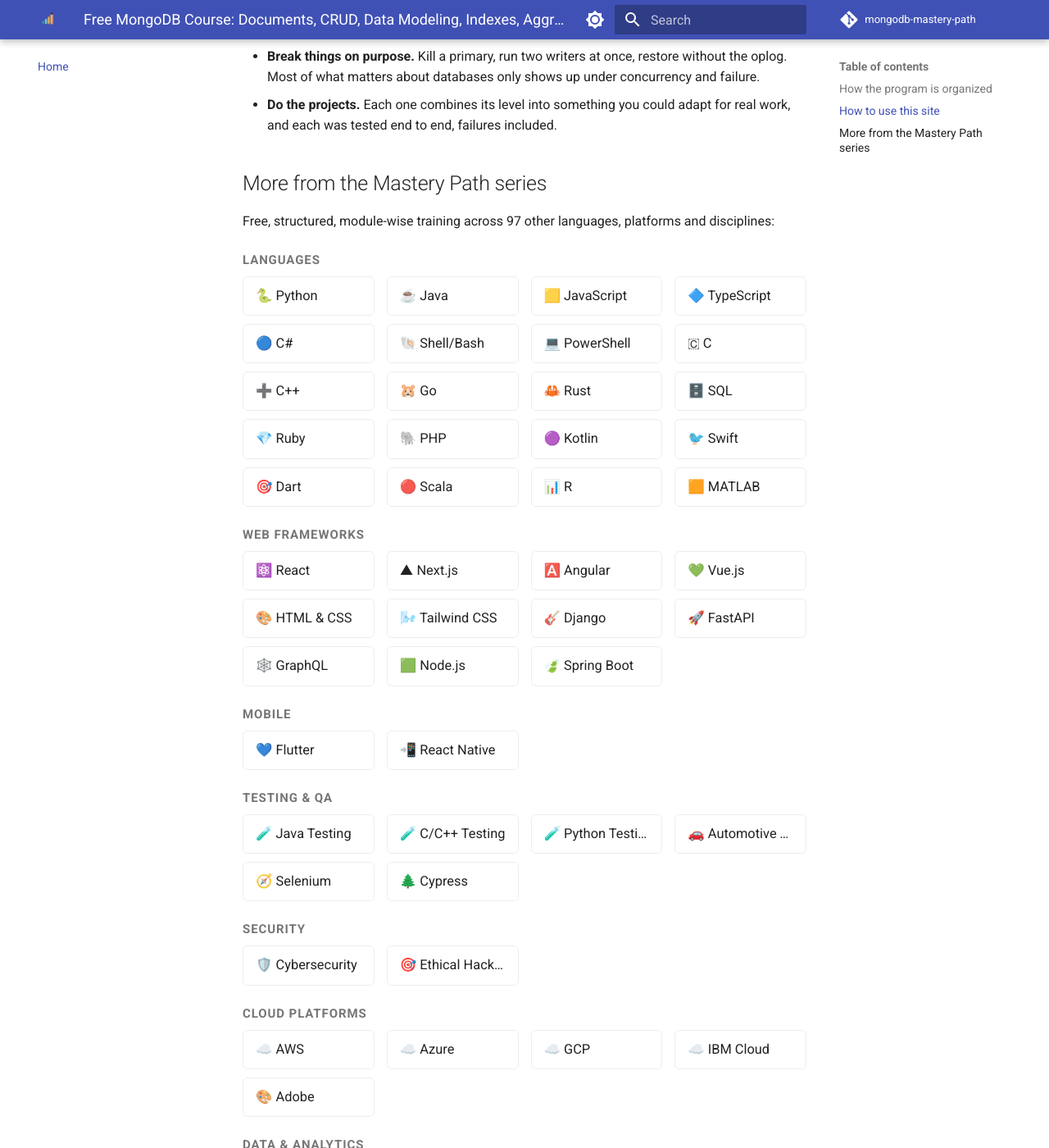
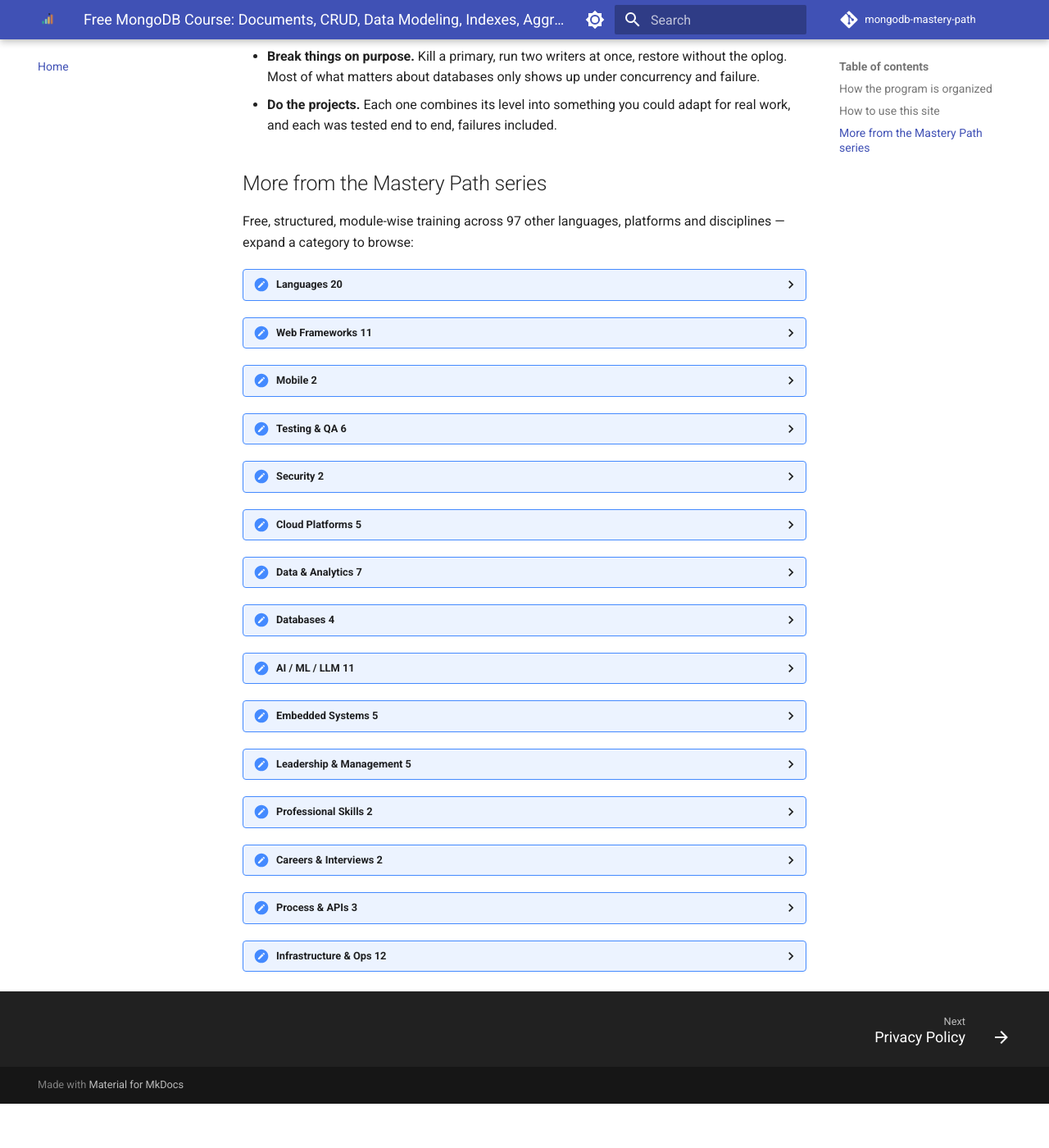
Before and after one commit to SIGILIPELLI/mongodb-mastery-path, an MkDocs documentation site: the page built from docs/index.md, in a window 1280 px wide and 1400 px high, scrolled down 2256 px. Shown: the whole window at 82% size. Built offline with MkDocs 1.6.1 and Material for MkDocs 9.7.7, drawn with Linux system fonts in a browser that asks for light colours; comment, search, counter and statistics services are not loaded; after the commit the page ends 3602 px from its top, so only the background shows below that; some of the changed text lies outside the part shown.

Commit message:
Make cross-site course links collapsible instead of a 97-link wall
The "More from the Mastery Path series" section dumped all 97 sibling
courses as one long flat list, making the homepage ~10 screens tall.
Group them into 15 category cards using native <details>/<summary>
(Material's own collapsible-admonition styling, no extra JS), so the
page is compact by default and still fully link-complete and
crawlable when collapsed.

Co-Authored-By: Claude Sonnet 5 <noreply@anthropic.com>
Claude-Session: https://claude.ai/code/session_01Hje8nqbBP9V9WQ3JEcJc69

```diff
--- a/docs/index.md
+++ b/docs/index.md
@@ -90,10 +90,11 @@ Each level has 9 teaching modules plus a hands-on project (module 10), for **40
 
 ## More from the Mastery Path series
 
-Free, structured, module-wise training across 97 other languages, platforms and disciplines:
+Free, structured, module-wise training across 97 other languages, platforms and disciplines — expand a category to browse:
 
-<div class="mastery-grid-wrap">
-<p class="mastery-grid-category">Languages</p>
+<div class="mastery-tracks">
+<details class="mastery-card">
+<summary>Languages <span class="mastery-count">20</span></summary>
 <div class="mastery-grid">
   <a href="https://sigilipelli.github.io/python-mastery-path/">🐍 Python</a>
   <a href="https://sigilipelli.github.io/java-mastery-path/">☕ Java</a>
@@ -116,7 +117,9 @@ Free, structured, module-wise training across 97 other languages, platforms and
   <a href="https://sigilipelli.github.io/r-mastery-path/">📊 R</a>
   <a href="https://sigilipelli.github.io/matlab-mastery-path/">🟧 MATLAB</a>
 </div>
-<p class="mastery-grid-category">Web Frameworks</p>
+</details>
+<details class="mastery-card">
+<summary>Web Frameworks <span class="mastery-count">11</span></summary>
 <div class="mastery-grid">
   <a href="https://sigilipelli.github.io/react-mastery-path/">⚛️ React</a>
   <a href="https://sigilipelli.github.io/nextjs-mastery-path/">▲ Next.js</a>
@@ -130,12 +133,16 @@ Free, structured, module-wise training across 97 other languages, platforms and
   <a href="https://sigilipelli.github.io/nodejs-mastery-path/">🟩 Node.js</a>
   <a href="https://sigilipelli.github.io/spring-boot-mastery-path/">🍃 Spring Boot</a>
 </div>
-<p class="mastery-grid-category">Mobile</p>
+</details>
+<details class="mastery-card">
+<summary>Mobile <span class="mastery-count">2</span></summary>
 <div class="mastery-grid">
   <a href="https://sigilipelli.github.io/flutter-mastery-path/">💙 Flutter</a>
   <a href="https://sigilipelli.github.io/react-native-mastery-path/">📲 React Native</a>
 </div>
-<p class="mastery-grid-category">Testing & QA</p>
+</details>
+<details class="mastery-card">
+<summary>Testing & QA <span class="mastery-count">6</span></summary>
 <div class="mastery-grid">
   <a href="https://sigilipelli.github.io/java-testing-mastery-path/">🧪 Java Testing</a>
   <a href="https://sigilipelli.github.io/cpp-testing-mastery-path/">🧪 C/C++ Testing</a>
@@ -144,12 +151,16 @@ Free, structured, module-wise training across 97 other languages, platforms and
   <a href="https://sigilipelli.github.io/selenium-mastery-path/">🧭 Selenium</a>
   <a href="https://sigilipelli.github.io/cypress-mastery-path/">🌲 Cypress</a>
 </div>
-<p class="mastery-grid-category">Security</p>
+</details>
+<details class="mastery-card">
+<summary>Security <span class="mastery-count">2</span></summary>
 <div class="mastery-grid">
   <a href="https://sigilipelli.github.io/cybersecurity-mastery-path/">🛡️ Cybersecurity</a>
   <a href="https://sigilipelli.github.io/ethical-hacking-mastery-path/">🎯 Ethical Hacking</a>
 </div>
-<p class="mastery-grid-category">Cloud Platforms</p>
+</details>
+<details class="mastery-card">
+<summary>Cloud Platforms <span class="mastery-count">5</span></summary>
 <div class="mastery-grid">
   <a href="https://sigilipelli.github.io/aws-mastery-path/">☁️ AWS</a>
   <a href="https://sigilipelli.github.io/azure-mastery-path/">☁️ Azure</a>
@@ -157,7 +168,9 @@ Free, structured, module-wise training across 97 other languages, platforms and
   <a href="https://sigilipelli.github.io/ibm-cloud-mastery-path/">☁️ IBM Cloud</a>
   <a href="https://sigilipelli.github.io/adobe-mastery-path/">🎨 Adobe</a>
 </div>
-<p class="mastery-grid-category">Data & Analytics</p>
+</details>
+<details class="mastery-card">
+<summary>Data & Analytics <span class="mastery-count">7</span></summary>
 <div class="mastery-grid">
   <a href="https://sigilipelli.github.io/data-engineering-mastery-path/">🛠️ Data Engineering</a>
   <a href="https://sigilipelli.github.io/data-science-mastery-path/">📈 Data Science</a>
@@ -167,14 +180,18 @@ Free, structured, module-wise training across 97 other languages, platforms and
   <a href="https://sigilipelli.github.io/etl-datalake-mastery-path/">🏞️ ETL & Data Lake</a>
   <a href="https://sigilipelli.github.io/power-bi-mastery-path/">📉 Power BI</a>
 </div>
-<p class="mastery-grid-category">Databases</p>
+</details>
+<details class="mastery-card">
+<summary>Databases <span class="mastery-count">4</span></summary>
 <div class="mastery-grid">
   <a href="https://sigilipelli.github.io/postgresql-mastery-path/">🐘 PostgreSQL</a>
   <a href="https://sigilipelli.github.io/redis-mastery-path/">🟥 Redis</a>
   <a href="https://sigilipelli.github.io/snowflake-mastery-path/">❄️ Snowflake</a>
   <a href="https://sigilipelli.github.io/databricks-mastery-path/">🧱 Databricks</a>
 </div>
-<p class="mastery-grid-category">AI / ML / LLM</p>
+</details>
+<details class="mastery-card">
+<summary>AI / ML / LLM <span class="mastery-count">11</span></summary>
 <div class="mastery-grid">
   <a href="https://sigilipelli.github.io/ai-ml-mastery-path/">🤖 AI/ML</a>
   <a href="https://sigilipelli.github.io/llm-dev-mastery-path/">🧠 LLM Dev</a>
@@ -188,7 +205,9 @@ Free, structured, module-wise training across 97 other languages, platforms and
   <a href="https://sigilipelli.github.io/mlops-mastery-path/">🔁 MLOps</a>
   <a href="https://sigilipelli.github.io/computer-vision-mastery-path/">👁️ Computer Vision</a>
 </div>
-<p class="mastery-grid-category">Embedded Systems</p>
+</details>
+<details class="mastery-card">
+<summary>Embedded Systems <span class="mastery-count">5</span></summary>
 <div class="mastery-grid">
   <a href="https://sigilipelli.github.io/embedded-mastery-path/">🔌 Embedded</a>
   <a href="https://sigilipelli.github.io/embedded-linux-mastery-path/">🐧 Embedded Linux</a>
@@ -196,7 +215,9 @@ Free, structured, module-wise training across 97 other languages, platforms and
   <a href="https://sigilipelli.github.io/freertos-mastery-path/">⏱️ FreeRTOS</a>
   <a href="https://sigilipelli.github.io/s32k-mastery-path/">🔧 S32K</a>
 </div>
-<p class="mastery-grid-category">Leadership & Management</p>
+</details>
+<details class="mastery-card">
+<summary>Leadership & Management <span class="mastery-count">5</span></summary>
 <div class="mastery-grid">
   <a href="https://sigilipelli.github.io/product-manager-mastery-path/">📋 Product Manager</a>
   <a href="https://sigilipelli.github.io/product-lead-mastery-path/">🧭 Product Lead</a>
@@ -204,23 +225,31 @@ Free, structured, module-wise training across 97 other languages, platforms and
   <a href="https://sigilipelli.github.io/ai-manager-mastery-path/">🤖 AI Manager</a>
   <a href="https://sigilipelli.github.io/servant-leadership-mastery-path/">🤝 Servant Leadership</a>
 </div>
-<p class="mastery-grid-category">Professional Skills</p>
+</details>
+<details class="mastery-card">
+<summary>Professional Skills <span class="mastery-count">2</span></summary>
 <div class="mastery-grid">
   <a href="https://sigilipelli.github.io/english-fluency-mastery-path/">🗣️ English Fluency & IELTS</a>
   <a href="https://sigilipelli.github.io/workday-mastery-path/">🧑‍💼 Workday</a>
 </div>
-<p class="mastery-grid-category">Careers & Interviews</p>
+</details>
+<details class="mastery-card">
+<summary>Careers & Interviews <span class="mastery-count">2</span></summary>
 <div class="mastery-grid">
   <a href="https://sigilipelli.github.io/dsa-interview-mastery-path/">🧩 DSA & Coding Interviews</a>
   <a href="https://sigilipelli.github.io/system-design-mastery-path/">🏗️ System Design</a>
 </div>
-<p class="mastery-grid-category">Process & APIs</p>
+</details>
+<details class="mastery-card">
+<summary>Process & APIs <span class="mastery-count">3</span></summary>
 <div class="mastery-grid">
   <a href="https://sigilipelli.github.io/agile-mastery-path/">🔄 Agile/Scrum/Kanban</a>
   <a href="https://sigilipelli.github.io/rest-api-mastery-path/">🔗 REST API</a>
   <a href="https://sigilipelli.github.io/playwright-mastery-path/">🎭 Playwright</a>
 </div>
-<p class="mastery-grid-category">Infrastructure & Ops</p>
+</details>
+<details class="mastery-card">
+<summary>Infrastructure & Ops <span class="mastery-count">12</span></summary>
 <div class="mastery-grid">
   <a href="https://sigilipelli.github.io/server-ops-mastery-path/">🖥️ Server Ops</a>
   <a href="https://sigilipelli.github.io/linux-mastery-path/">🐧 Linux</a>
@@ -235,4 +264,5 @@ Free, structured, module-wise training across 97 other languages, platforms and
   <a href="https://sigilipelli.github.io/microservices-mastery-path/">🧩 Microservices</a>
   <a href="https://sigilipelli.github.io/observability-mastery-path/">📈 Observability</a>
 </div>
+</details>
 </div>
```
